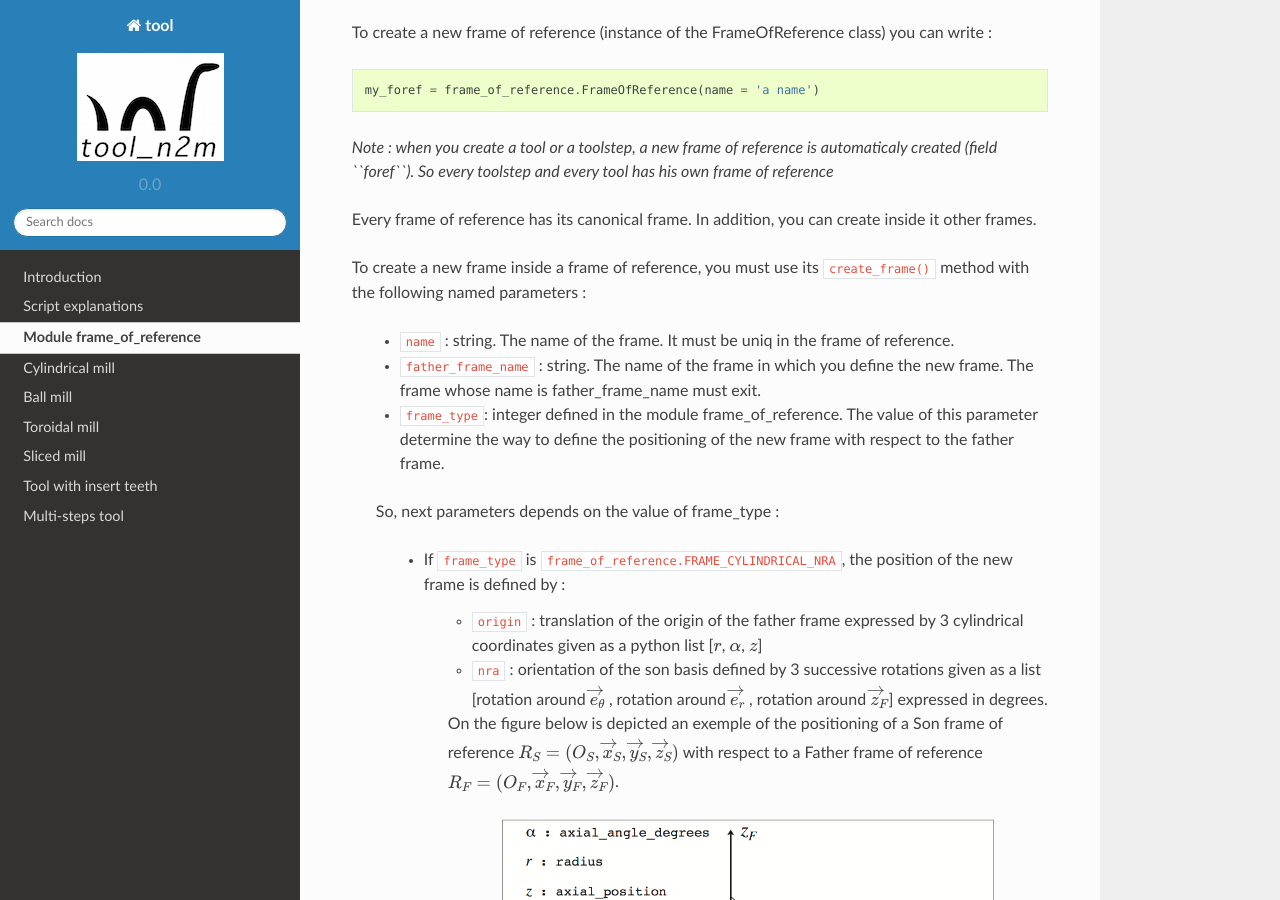
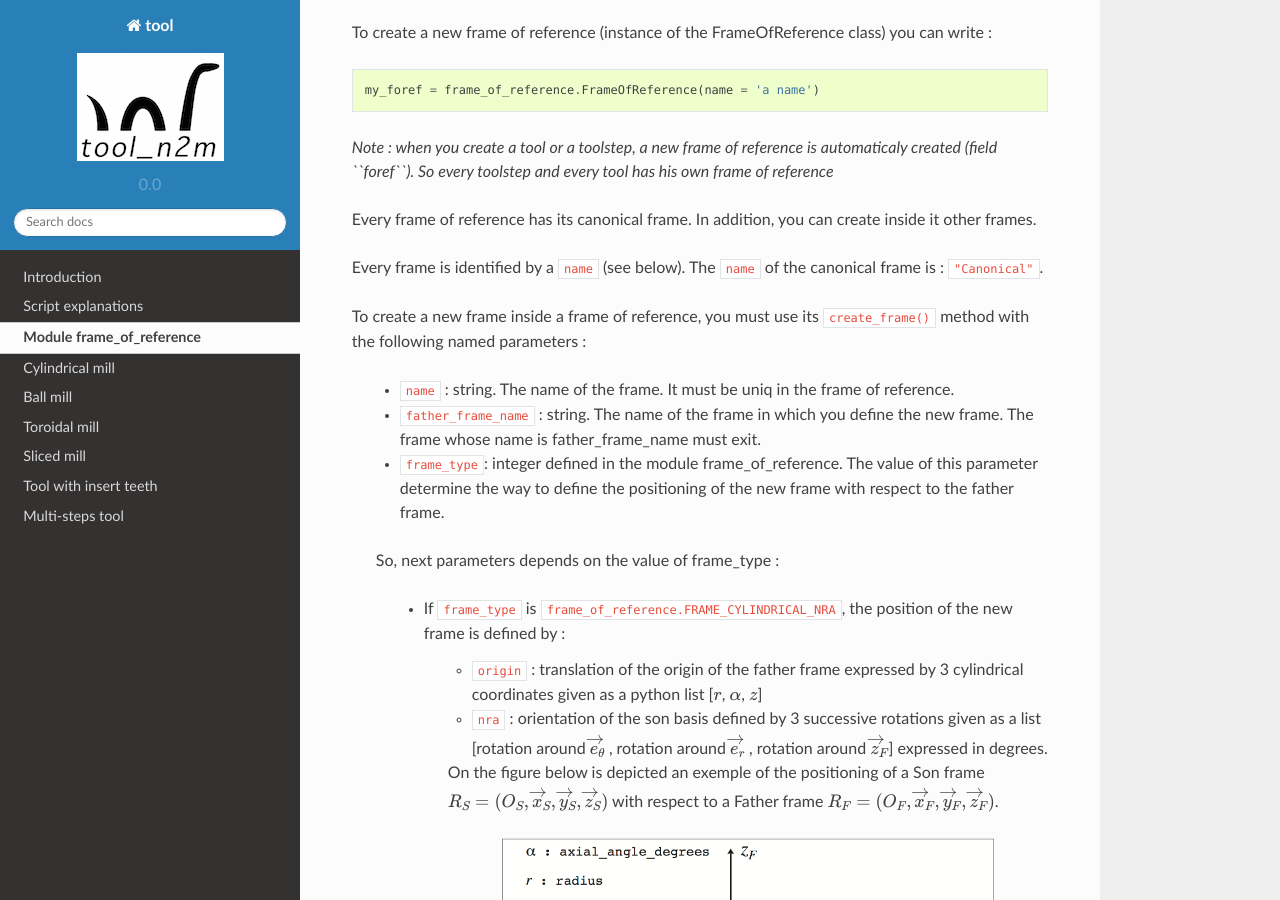
Before and after one commit to cgengembre/tool, a Sphinx documentation site: the page built from sphinxdocs/source/module_FoR.rst, in a window 1280 px wide and 900 px high, scrolled down 451 px. Built offline with Sphinx 7.4.7 and the Read the Docs theme 2.0.0, drawn with Linux system fonts in a browser that asks for light colours; formulas are drawn with MathJax 3.

Commit message:
frame_of_reference module sphinx Documentation

```diff
--- a/sphinxdocs/source/module_FoR.rst
+++ b/sphinxdocs/source/module_FoR.rst
@@ -22,6 +22,8 @@ To create a new frame of reference (instance of the FrameOfReference class) you
 
 Every frame of reference has its canonical frame. In addition, you can create inside it other frames.
 
+Every frame is identified by a ``name`` (see below). The ``name`` of the canonical frame is : ``"Canonical"``.
+
 To create a new frame inside a frame of reference, you must use its ``create_frame()`` method with the following named parameters :
 
     * ``name`` : string. The name of the frame. It must be uniq in the frame of reference.
@@ -35,7 +37,7 @@ To create a new frame inside a frame of reference, you must use its ``create_fra
             * ``origin`` : translation of the origin of the father frame expressed by 3 cylindrical coordinates given as a python list [:math:`r`, :math:`\alpha`, :math:`z`]
             * ``nra`` : orientation of the son basis defined by 3 successive rotations given as a list [rotation around :math:`\overrightarrow{e}_\theta\ `, rotation around :math:`\overrightarrow{e}_r\ `, rotation around :math:`\overrightarrow{z}_F`] expressed in degrees.
 
-            On the figure below is depicted an exemple of the positioning of a Son frame of reference :math:`R_S=(O_S,\overrightarrow{x}_S,\overrightarrow{y}_S,\overrightarrow{z}_S)` with respect to a Father frame of reference :math:`R_F=(O_F,\overrightarrow{x}_F,\overrightarrow{y}_F,\overrightarrow{z}_F)`.
+            On the figure below is depicted an exemple of the positioning of a Son frame  :math:`R_S=(O_S,\overrightarrow{x}_S,\overrightarrow{y}_S,\overrightarrow{z}_S)` with respect to a Father frame :math:`R_F=(O_F,\overrightarrow{x}_F,\overrightarrow{y}_F,\overrightarrow{z}_F)`.
 
             .. image:: fig/FoR_positioning.png
                 :align: center
```
